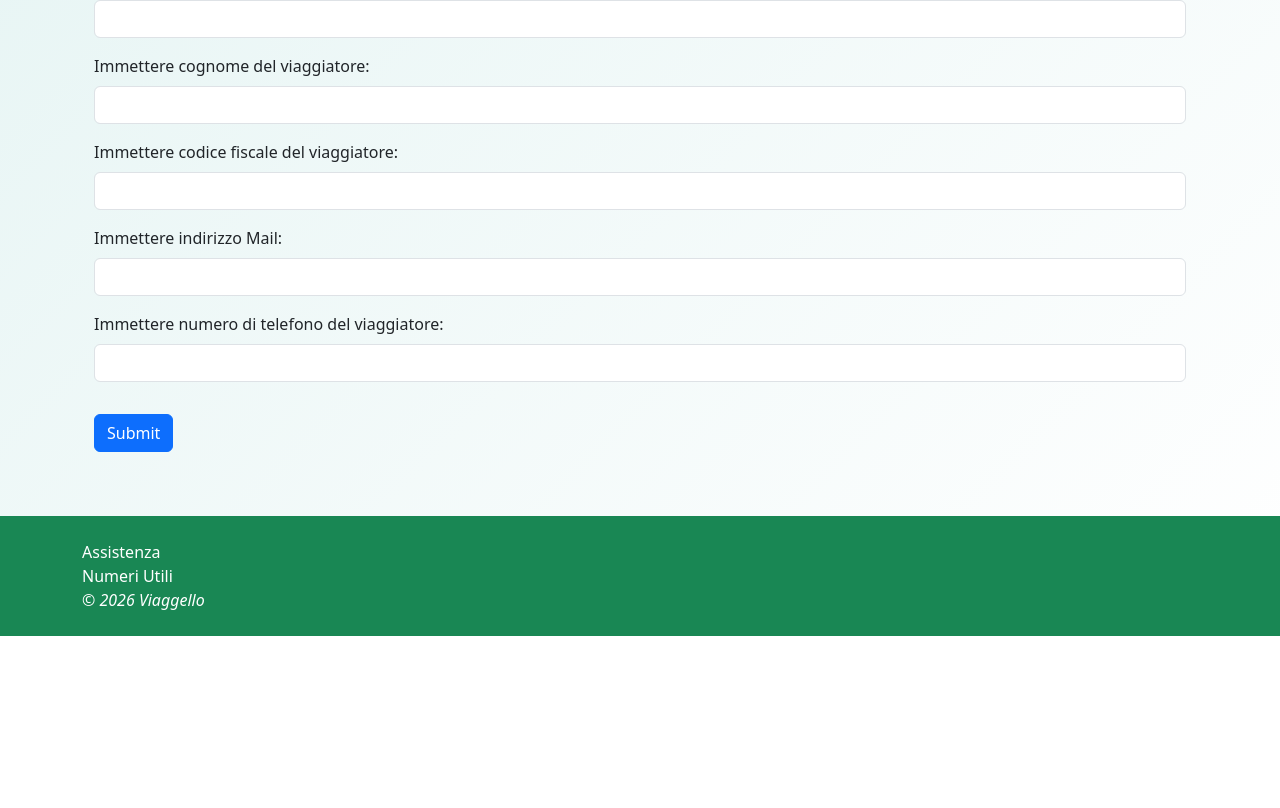
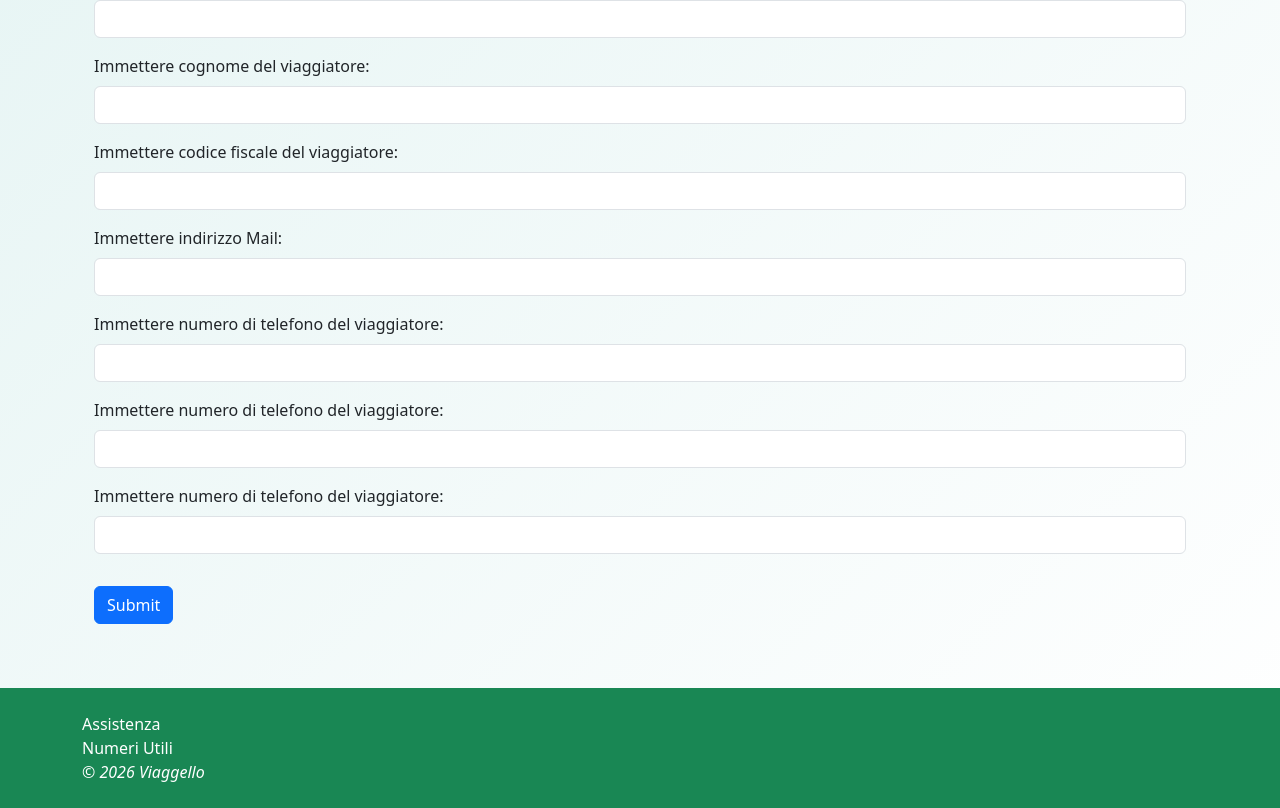
Before and after one commit to 0xMauriz/webapp-group-frontend, a React (Vite) app: page /travel/2 in a window 1280 px wide. Shown: the part 722-1530 px from the top of the page. Before the commit the page ends 1358 px from the top, so only its background shows below. Built offline with nearby package versions, Linux system fonts and the light colour scheme.

Commit message:
Aggiunta form

```diff
--- a/src/pages/TravelDetail.jsx
+++ b/src/pages/TravelDetail.jsx
@@ -37,25 +37,6 @@ function TravelDetail() {
   function handleSubmit(e) {
     e.preventDefault();
 
-    setTravelersList(prevList =>
-      prevList.map(travel =>
-        travel.id == travel_id
-          ? {
-            ...travel,
-            travelerData: [...travel.travelerData, traveler]
-          }
-          : travel
-      )
-    );
-
-    setTraveler({
-      trip_id: "",
-      firstName: "",
-      lastName: "",
-      taxCode: "",
-      email: "",
-      phone: ""
-    });
   }
 
 
@@ -140,6 +121,14 @@ function TravelDetail() {
             <label htmlFor="traveler-phone" className="form-label">Immettere numero di telefono del viaggiatore: </label>
             <input name="phone" type="text" className="form-control" id="traveler-phone" aria-describedby="emailHelp" value={traveler.phone} onChange={handleChange} />
           </div>
+          <div className="mb-3">
+            <label htmlFor="traveler-phone" className="form-label">Immettere numero di telefono del viaggiatore: </label>
+            <input name="phone" type="text" className="form-control" id="traveler-phone" aria-describedby="emailHelp" value={traveler.phone} onChange={handleChange} />
+          </div>
+          <div className="mb-3">
+            <label htmlFor="traveler-phone" className="form-label">Immettere numero di telefono del viaggiatore: </label>
+            <input name="phone" type="text" className="form-control" id="traveler-phone" aria-describedby="emailHelp" value={traveler.phone} onChange={handleChange} />
+          </div>
           <button type="submit" className="btn btn-primary my-3">Submit</button>
         </form>
 
```
Also changed, not shown: src/components/TravelerCardData.jsx (deleted).
